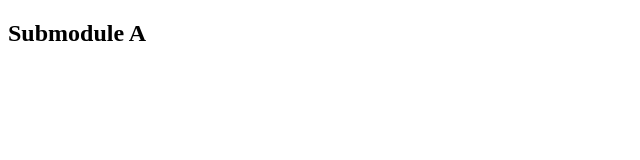
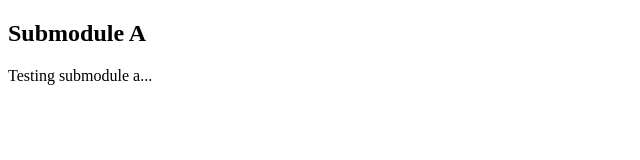
Before and after one commit to mobinsheraz/submodule-a, a plain HTML site: page index.html in a window 1280 px wide. Shown: the whole page, without its empty margins (0-640 px from the left). Drawn offline with Linux system fonts and the light colour scheme.

```diff
--- a/index.html
+++ b/index.html
@@ -5,5 +5,6 @@
 </head>
 <body>
 	<h2>Submodule A</h2>
+	<div>Testing submodule a...</div>
 </body>
 </html>
```
